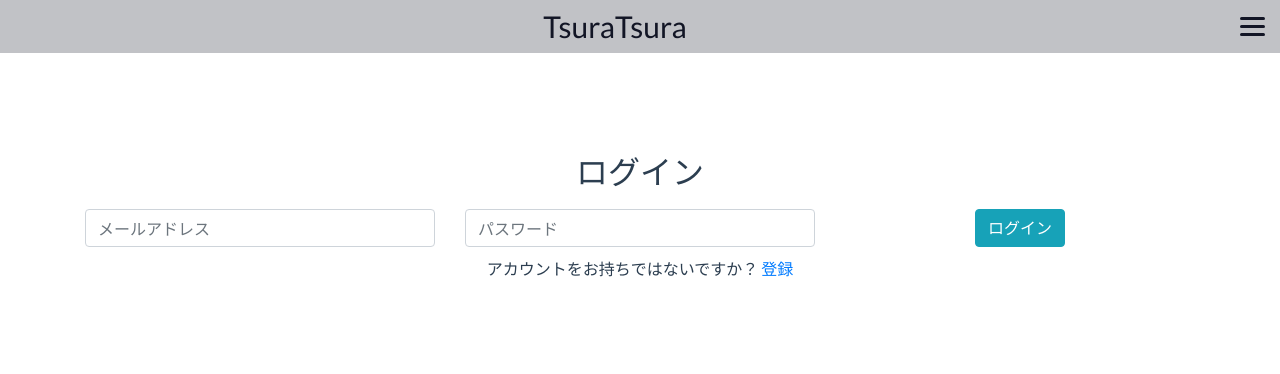
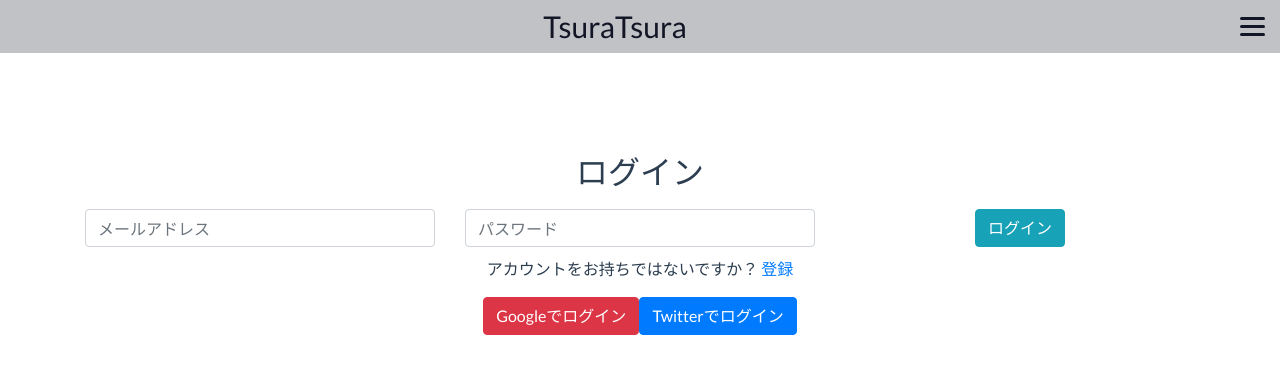
Before and after one commit to kkiriyama/tsuratsura, a Vue app in the folder app/: page /user/1#/signin in a window 1280 px wide. Shown: the top 374 px of the page. Built offline with nearby package versions, Linux system fonts and the light colour scheme; no server answers; what vue-croppa would draw is missing.

Commit message:
add google and twitter login

```diff
--- /dev/null
+++ b/app/src/mixins/signInWithProvider.js
@@ -0,0 +1,43 @@
+import firebase from 'firebase'
+const firestore = firebase.firestore()
+
+export const signInWithProvider = {
+  methods: {
+    signInWithGoogle () {
+      const provider = new firebase.auth.GoogleAuthProvider()
+      firebase.auth().signInWithRedirect(provider).then((result) => {
+        this.startProcessing()
+        const user = result.user
+        firestore.collection('users').add({
+          auth_id: user.uid,
+          icon_URL: '',
+          last_login: new Date(),
+          twitter: '',
+          username: ''
+        })
+        this.$router.push('timeline/tsurai')
+        this.endProcessing()
+      }).catch(() => {
+        this.endProcessing()
+      })
+    },
+    signInWithTwitter () {
+      const provider = new firebase.auth.TwitterAuthProvider()
+      firebase.auth().signInWithRedirect(provider).then((result) => {
+        this.startProcessing()
+        const user = result.user
+        firestore.collection('users').add({
+          auth_id: user.uid,
+          icon_URL: '',
+          last_login: new Date(),
+          twitter: '',
+          username: ''
+        })
+        this.$router.push('timeline/tsurai')
+        this.endProcessing()
+      }).catch(() => {
+        this.endProcessing()
+      })
+    }
+  }
+}
--- a/app/src/pages/Signin.vue
+++ b/app/src/pages/Signin.vue
@@ -25,6 +25,8 @@
             <p> アカウントをお持ちではないですか？
                 <router-link to="/signup">登録</router-link>
             </p>
+            <b-button :disable="isProcessing" variant="danger" @click="signInWithGoogle">Googleでログイン</b-button>
+            <b-button :disable="isProcessing" variant="primary" @click="signInWithTwitter">Twitterでログイン</b-button>
         </div>
     </div>
 </template>
@@ -34,6 +36,7 @@
 import firebase from 'firebase'
 import Header from '@/components/Header'
 import Icon from 'vue-awesome/components/Icon'
+import { signInWithProvider } from '@/mixins/signInWithProvider'
 
 const db = firebase.firestore()
 
@@ -43,6 +46,9 @@ export default {
     'common-header': Header,
     'v-icon': Icon
   },
+  mixins: [
+    signInWithProvider
+  ],
   data () {
     return {
       email: '',
--- a/app/src/pages/Signup.vue
+++ b/app/src/pages/Signup.vue
@@ -44,6 +44,8 @@
             <p> アカウントをお持ちですか?
                 <router-link to="/signin">ログイン</router-link>
             </p>
+            <b-button :disable="isProcessing" variant="danger" @click="signInWithGoogle">Googleでログイン</b-button>
+            <b-button :disable="isProcessing" variant="primary" @click="signInWithTwitter">Twitterでログイン</b-button>
         </div>
     </div>
 </template>
@@ -52,6 +54,7 @@
 import firebase from 'firebase'
 import Header from '@/components/Header'
 import Icon from 'vue-awesome/components/Icon'
+import { signInWithProvider } from '@/mixins/signInWithProvider'
 
 const firestore = firebase.firestore()
 
@@ -71,6 +74,9 @@ export default {
     'common-header': Header,
     'v-icon': Icon
   },
+  mixins: [
+    signInWithProvider
+  ],
   async created () {
     await this.$store.dispatch('getLoginState')
     if (this.isLoggedIn) {
```
